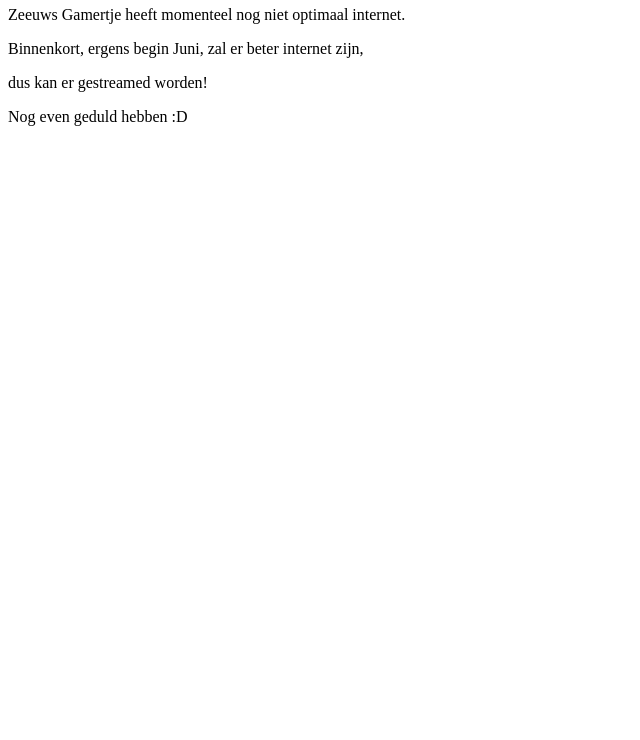
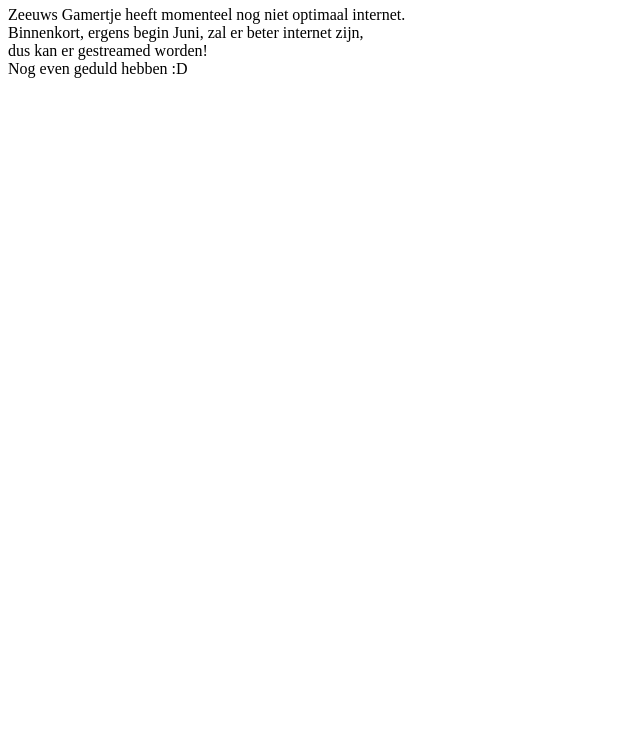
Before and after one commit to ZeeuwsGamertje/qwertykiller.github.io, a plain HTML site: page index.html in a window 1280 px wide. Shown: the part 60-800 px from the top of the page, without its empty margins (0-640 px from the left). Drawn offline with Linux system fonts and the light colour scheme.

Commit message:
Update index.html

```diff
--- a/index.html
+++ b/index.html
@@ -1,6 +1,3 @@
 <title>Zeeuws Gamertje Live</title>
 <h1>Zeeuws Gamertje is momenteel niet live.</h1>
-<p>Zeeuws Gamertje heeft momenteel nog niet optimaal internet.</p>
-<p>Binnenkort, ergens begin Juni, zal er beter internet zijn,</p>
-<p>dus kan er gestreamed worden!</p>
-<p>Nog even geduld hebben :D</p>
+<p>Zeeuws Gamertje heeft momenteel nog niet optimaal internet.<br/>Binnenkort, ergens begin Juni, zal er beter internet zijn,<br/>dus kan er gestreamed worden!<br/>Nog even geduld hebben :D</p>
```
